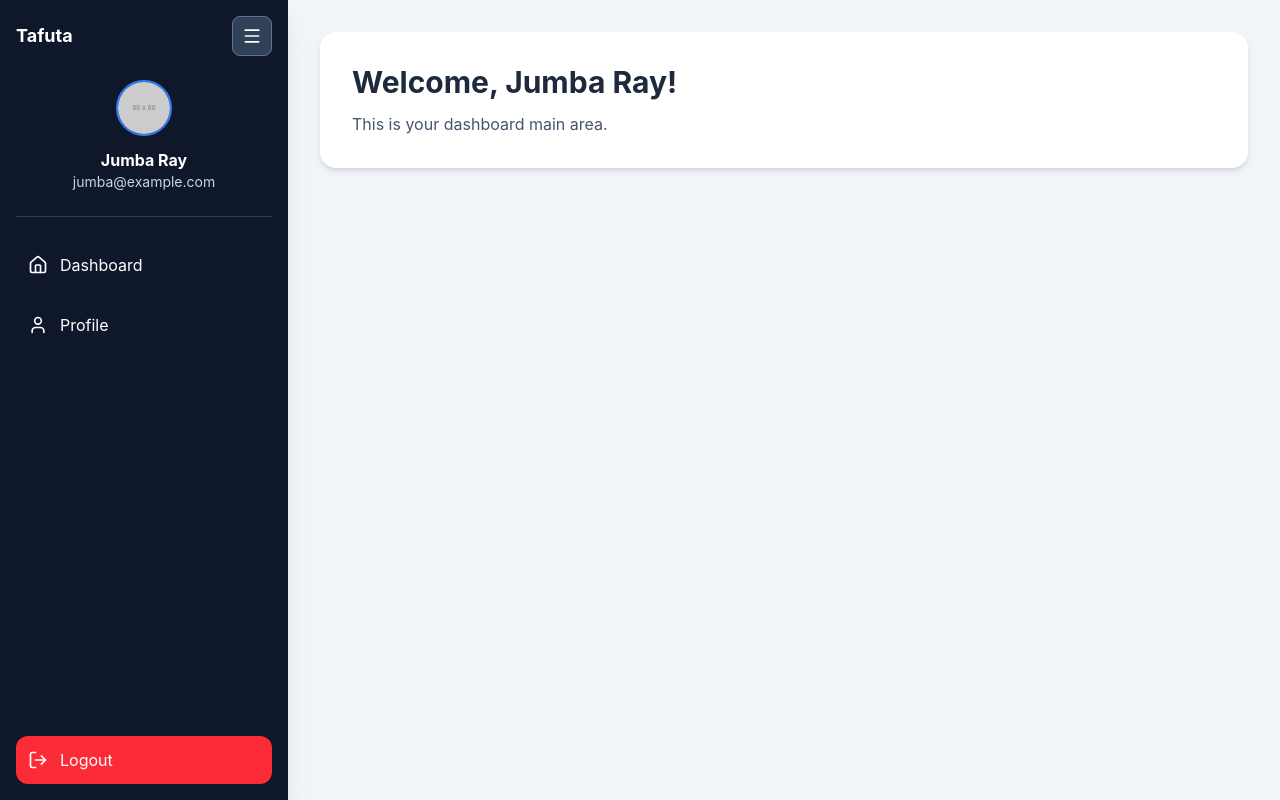
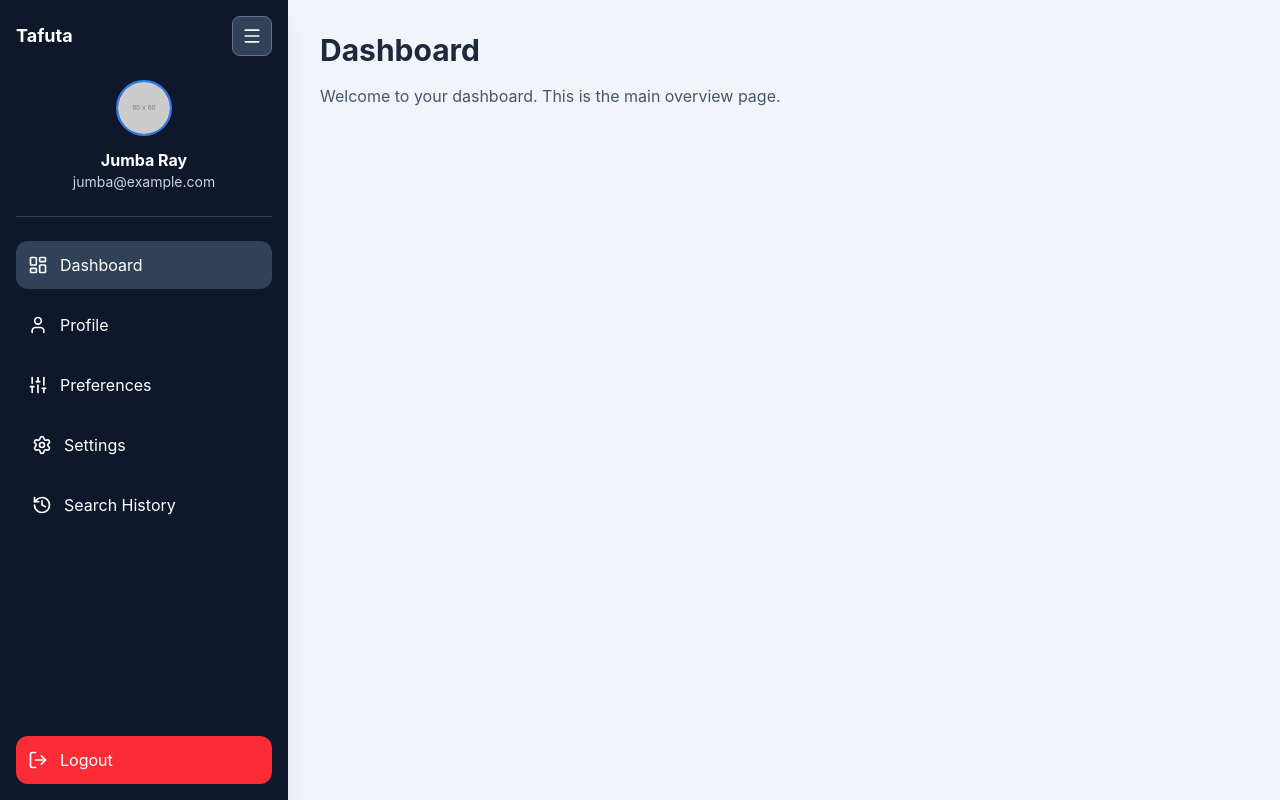
Before and after one commit to RJumba/tafuta-site, a React (Vite) app: page /dashboard in a window 1280 px wide. Built offline with nearby package versions, Linux system fonts and the light colour scheme.

Commit message:
added preferences

```diff
--- a/src/components/Dashboard.jsx
+++ b/src/components/Dashboard.jsx
@@ -1,10 +1,12 @@
 import { useState } from 'react'
 import { useNavigate } from 'react-router-dom'
-import { Home, Menu, User, LogOut } from 'lucide-react'
+import { LayoutDashboard, History, Menu, User, Settings, LogOut, Sliders } from 'lucide-react'
+
 
 function Dashboard() {
   const [isSidebarOpen, setIsSidebarOpen] = useState(true)
   const navigate = useNavigate()
+  const [activeSection, setActiveSection] = useState('dashboard')
 
   const user = {
     name: 'Jumba Ray',
@@ -28,6 +30,7 @@ function Dashboard() {
           <div className="flex items-center justify-between mb-6">
             {isSidebarOpen && <h2 className="text-lg font-bold">Tafuta</h2>}
             <button
+
             type='button'
               onClick={() => setIsSidebarOpen(!isSidebarOpen)}
               className="shrink-0 w-10 h-10 flex items-center justify-center rounded-lg bg-slate-700 hover:bg-slate-600 text-white border border-slate-500"
@@ -51,15 +54,65 @@ function Dashboard() {
           </div>
 
           <nav className="mt-6 space-y-3">
-            <button className="w-full flex items-center gap-3 px-3 py-3 rounded-xl hover:bg-slate-800 transition">
-              <Home size={20} />
+            <button
+            onClick={() => setActiveSection('dashboard')}
+              className={`w-full flex items-center gap-3 px-3 py-3 rounded-xl  ${
+                activeSection === 'dashboard'
+                ? 'bg-slate-700'
+                : 'hover:bg-slate-800 transition'
+              }`}
+            >
+              <LayoutDashboard size={20} />
               {isSidebarOpen && <span>Dashboard</span>}
             </button>
 
-            <button className="w-full flex items-center gap-3 px-3 py-3 rounded-xl hover:bg-slate-800 transition">
+            <button
+              onClick={() => setActiveSection("profile")}
+            className={`w-full flex items-center gap-3 px-3 py-3 rounded-xl transition ${
+              activeSection === "profile"
+                ? "bg-sky-500 text-white"
+                : "hover:bg-slate-800"
+            }`}
+            >
               <User size={20} />
               {isSidebarOpen && <span>Profile</span>}
             </button>
+
+            <button
+              onClick={() => setActiveSection("preferences")}
+              className={`w-full flex items-center gap-3 px-3 py-3 rounded-xl transition ${
+                activeSection === "preferences"
+                  ? "bg-sky-500 text-white"
+                  : "hover:bg-slate-800"
+              }`}
+            >
+              <Sliders size={20} />
+              {isSidebarOpen && <span>Preferences</span>}
+            </button>
+
+            <button
+               onClick={() => setActiveSection("settings")}
+            className={`w-full flex items-center gap-3 px-4 py-3 rounded-xl transition ${
+              activeSection === "settings"
+                ? "bg-sky-500 text-white"
+                : "hover:bg-slate-800"
+            }`}
+            >
+              <Settings size={20} />
+              {isSidebarOpen && <span>Settings</span>}
+            </button>
+
+            <button
+            onClick={() => setActiveSection("history")}
+            className={`w-full flex items-center gap-3 px-4 py-3 rounded-xl transition ${
+              activeSection === "history"
+                ? "bg-sky-500 text-white"
+                : "hover:bg-slate-800"
+            }`}
+          >
+            <History size={20} />
+            {isSidebarOpen && <span>Search History</span>}
+          </button>
           </nav>
         </div>
 
@@ -72,16 +125,75 @@ function Dashboard() {
         </button>
       </aside>
 
+      <div>
+
       <main className="flex-1 p-8">
-        <div className="bg-white rounded-2xl shadow-md p-8">
-          <h1 className="text-3xl font-bold text-slate-800">
-            Welcome, {user.name}!
-          </h1>
-          <p className="mt-3 text-slate-600">
-            This is your dashboard main area.
-          </p>
-        </div>
+        {activeSection === "dashboard" && (
+          <div>
+            <h1 className="text-3xl font-bold text-slate-800 mb-4">Dashboard</h1>
+            <p className="text-slate-600">
+              Welcome to your dashboard. This is the main overview page.
+            </p>
+          </div>
+        )}
+
+        {activeSection === "profile" && (
+          <div className="bg-white rounded-2xl shadow-md p-6 max-w-2xl">
+            <h1 className="text-3xl font-bold text-slate-800 mb-6">My Profile</h1>
+
+            <div className="flex items-center gap-6 mb-6">
+              <img
+                src={user.profilePic}
+                alt="Profile"
+                className="w-24 h-24 rounded-full object-cover border-4 border-sky-500"
+              />
+              <div>
+                <h2 className="text-2xl font-semibold text-slate-800">{user.name}</h2>
+                <p className="text-slate-600">{user.role || 'Not specified'}</p>
+              </div>
+            </div>
+
+            <div className="space-y-4 text-slate-700">
+              <div>
+                <p className="font-semibold">Email</p>
+                <p>{user.email}</p>
+              </div>
+
+              <div>
+                <p className="font-semibold">Phone</p>
+                <p>{user.phone || 'Not specified'}</p>
+              </div>
+
+              <div>
+                <p className="font-semibold">Role</p>
+                <p>{user.role || 'Not specified'}</p>
+              </div>
+            </div>
+          </div>
+        )}
+
+        {activeSection === "settings" && (
+          <div>
+            <h1 className="text-3xl font-bold text-slate-800 mb-4">Settings</h1>
+            <p className="text-slate-600">Your settings page will appear here.</p>
+          </div>
+        )}
+
+        {activeSection === "history" && (
+          <div>
+            <h1 className="text-3xl font-bold text-slate-800 mb-4">Search History</h1>
+            <p className="text-slate-600">Your search history will appear here.</p>
+          </div>
+        )}
+
+        {activeSection === "preferences" && (
+          <div>
+            <h1 className="text-3xl font-bold text-slate-800 mb-4">Preferences</h1>
+            <p className="text-slate-600">Your preferences page will appear here.</p>
+          </div>
+        )}
       </main>
+      </div>
     </div>
   )
 }
```
